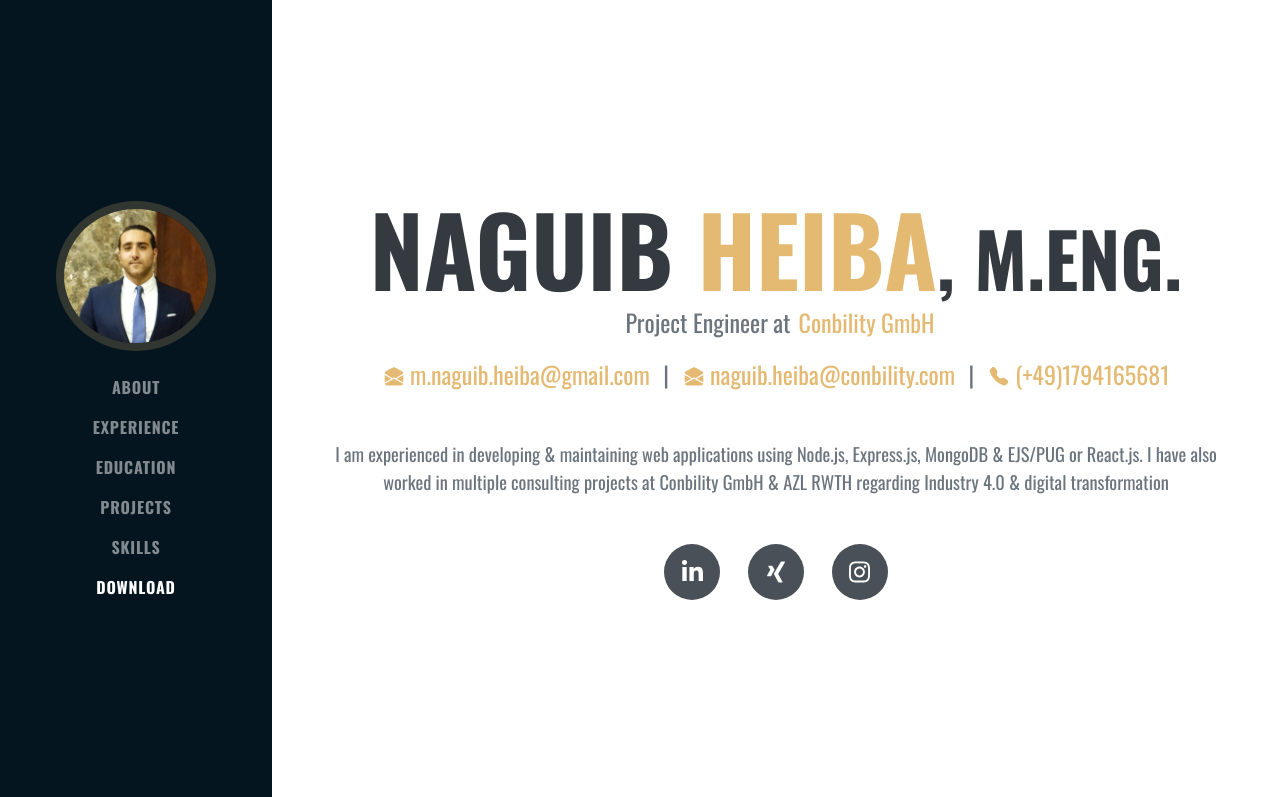
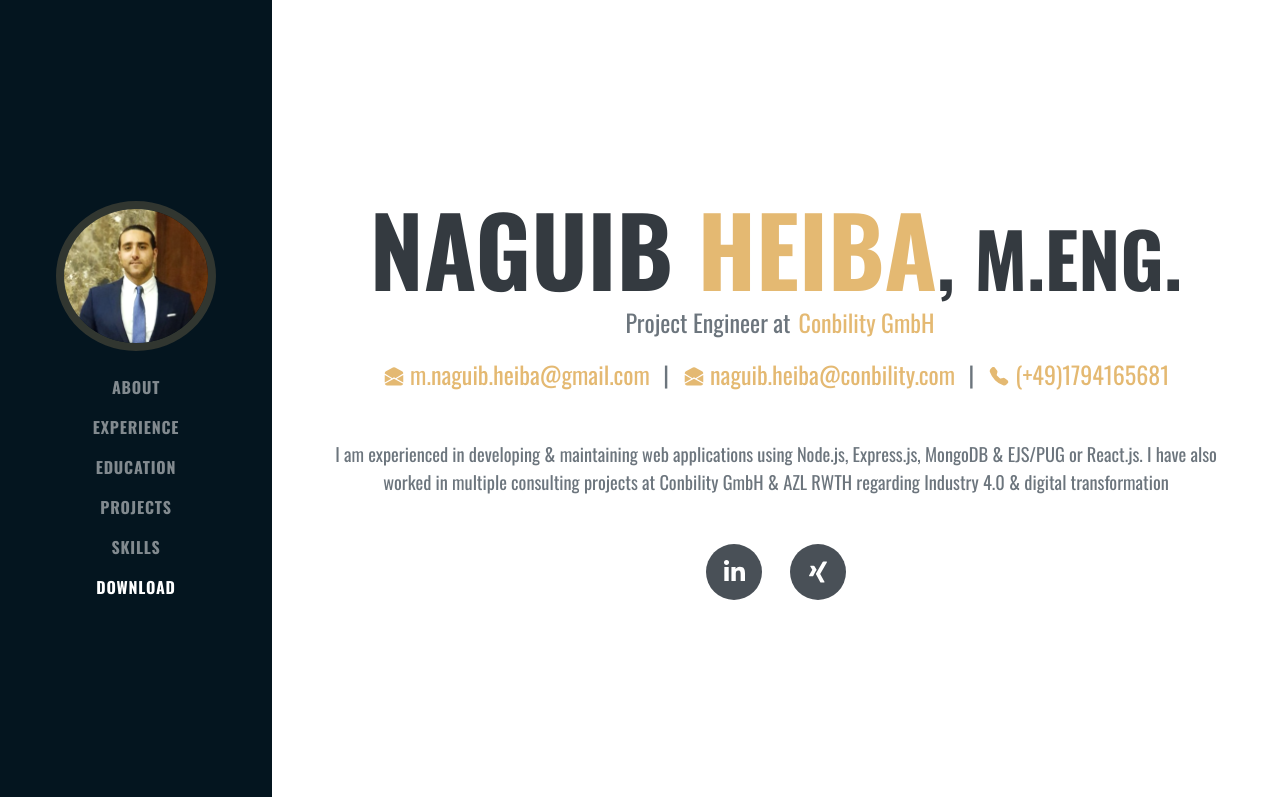
Before and after one commit to NHeiba/Resume, a plain HTML site: page index.html in a window 1280 px wide. Shown: the top 797 px of the page. Drawn offline with nearby package versions, Linux system fonts and the light colour scheme.

Commit message:
Update index.html

```diff
--- a/index.html
+++ b/index.html
@@ -67,7 +67,7 @@
                     <div class="social-icons">
                         <a class="social-icon" target="_blank" href="https://www.linkedin.com/in/naguib-heiba/"><i class="fab fa-linkedin-in"></i></a>
                         <a class="social-icon" target="_blank" href="https://www.xing.com/profile/MohamedNaguib_Heiba/cv"><i class="fab fa-xing"></i></a>
-                        <a class="social-icon" target="_blank" href="https://www.instagram.com/naguib.heiba/"><i class="fab fa-instagram"></i></a>
+                        <!--<a class="social-icon" target="_blank" href="https://www.instagram.com/naguib.heiba/"><i class="fab fa-instagram"></i></a>-->
                     </div>
                 </div>
             </section>
```
